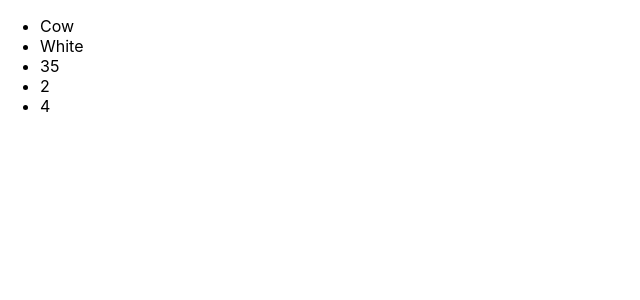
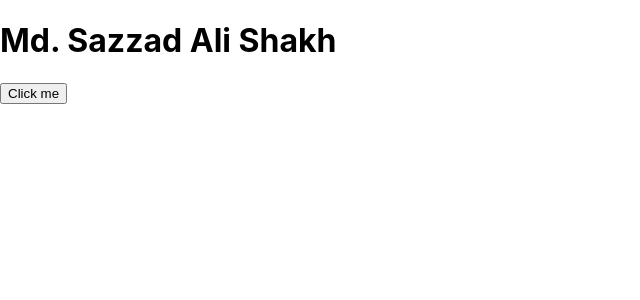
Before and after one commit to sazzadshakhbd/react, a React (Create React App) app in the folder Learn React/my-app/: page / in a window 1280 px wide. Shown: the top 300 px of the page, without its empty margins (0-640 px from the left). Built offline with nearby package versions, Linux system fonts and the light colour scheme.

Commit message:
how to declear setstate method

```diff
--- a/Learn React/my-app/src/App.js
+++ b/Learn React/my-app/src/App.js
@@ -1,9 +1,9 @@
-import NestedReact from "./mycomponents/NestedState";
+import Setstate from "./mycomponents/Setstate";
 
 function App() {
   return (
     <div className="App">
-      <NestedReact></NestedReact>
+      <Setstate></Setstate>
     </div>
   );
 }
--- /dev/null
+++ b/Learn React/my-app/src/mycomponents/Setstate.jsx
@@ -0,0 +1,23 @@
+import React, {Component} from 'react';
+
+class Setstate extends Component {
+  constructor() {
+    super()
+    this.state={
+      name: 'Md. Sazzad Ali Shakh'
+    }
+  }
+  changeName(a) {
+    this.setState({name: a})
+  }
+  render(){
+    return(
+      <div>
+        <h1>{this.state.name}</h1>
+        <button onClick={this.changeName.bind(this, 'Adib Bin Sazzad')}>Click me</button>
+      </div>
+    )
+  }
+}
+
+export default Setstate;
```
